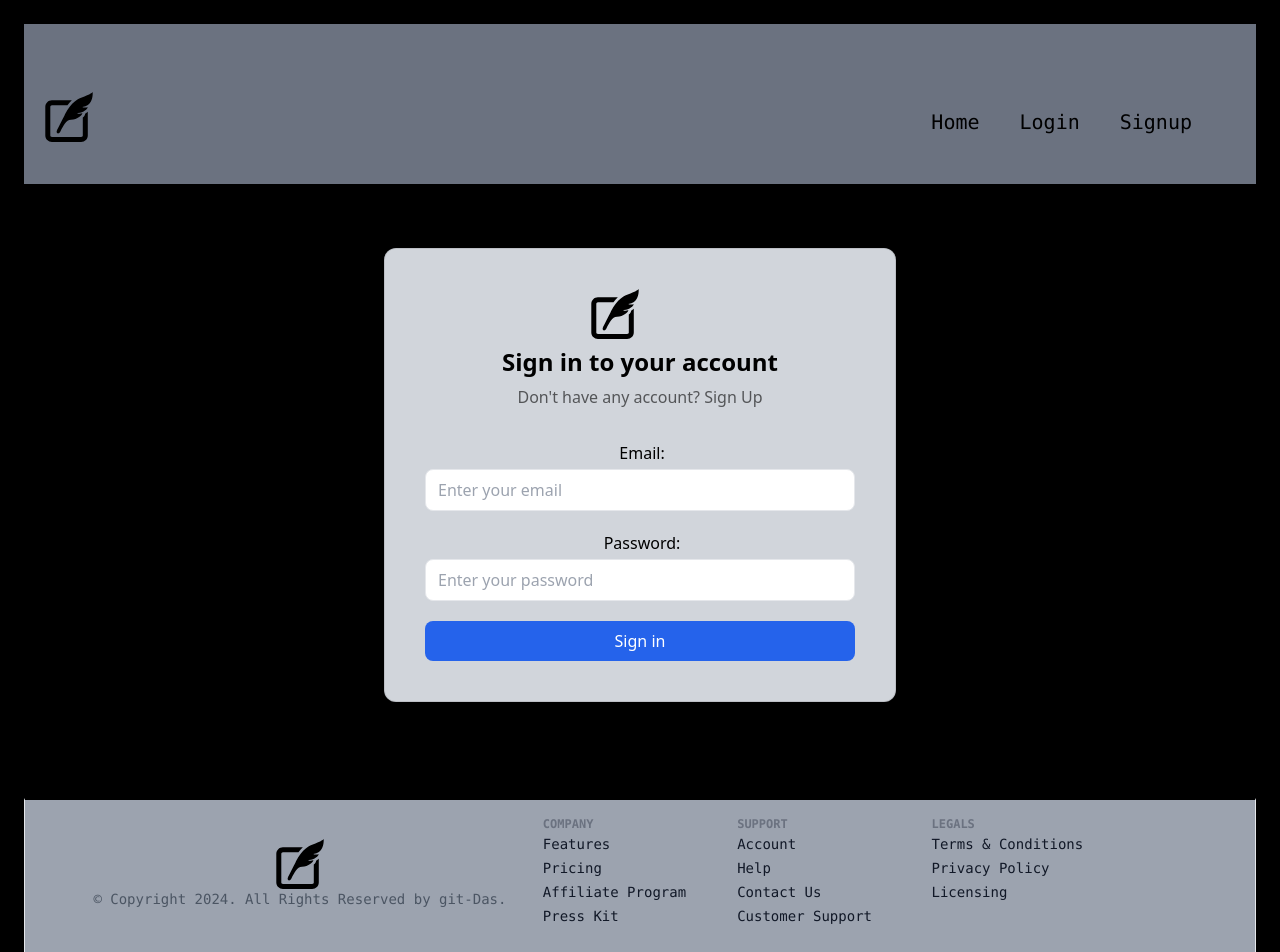
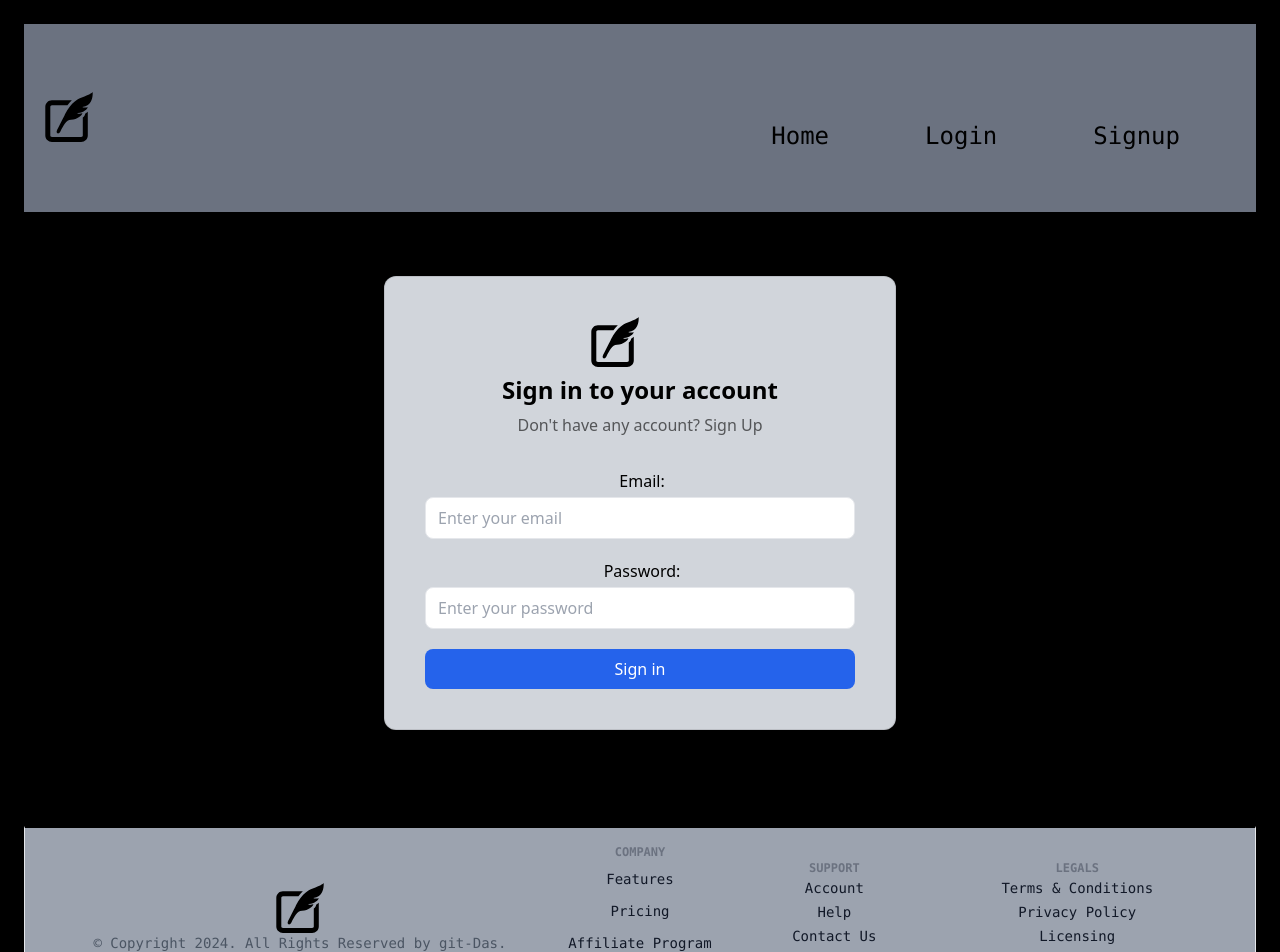
Before and after one commit to gitdas-dev/blog_appwrite, a React (Vite) app: page /login in a window 1280 px wide. Shown: the top 952 px of the page. Built offline with nearby package versions, Linux system fonts and the light colour scheme; no server answers.

Commit message:
ui change 16

```diff
--- a/src/components/footer/Footer.jsx
+++ b/src/components/footer/Footer.jsx
@@ -4,12 +4,12 @@ import Logo from '../Logo'
 
 function Footer() {
   return (
-    <section className="relative w-full h-full bottom-0 left-0 overflow-hidden bg-gray-400 border font-mono border-t-2 border-t-black p-4">
+    <section className="relative w-full lg:h-[20vh] bottom-0 left-0 overflow-hidden bg-gray-400 border font-mono border-t-2 border-t-black p-4">
             <div className="relative z-10 mx-auto max-w-7xl px-4">
-                <div className="flex flex-wrap">
-                    <div className="w-full md:w-1/2 lg:w-5/12 flex justify-center items-center">
+                <div className="flex flex-wrap justify-center align-center">
+                    <div className="w-full md:w-1/2 lg:w-5/12 flex justify-center items-center align-center">
                         <div className="mb-4 flex flex-col justify-center">
-                            <div className=" inline-flex items-center justify-center">
+                            <div className=" inline-flex items-center justify-center align-center">
                                 <Logo width="100px" />
                             </div>
                             <div>
@@ -19,9 +19,9 @@ function Footer() {
                             </div>
                         </div>
                     </div>
-                    <div className="w-full md:w-1/2 lg:w-2/12">
-                        <div className="h-full md:mb-5">
-                            <h3 className="tracking-px  text-xs font-semibold uppercase text-gray-500">
+                    <div className="w-full md:w-1/2 lg:w-2/12 lg:text-2xl">
+                        <div className="h-full md:mb-5 text-center">
+                            <h3 className="tracking-px  text-xs text-center font-semibold uppercase text-gray-500">
                                 Company
                             </h3>
                             <ul>
@@ -61,7 +61,7 @@ function Footer() {
                         </div>
                     </div>
                     <div className="w-full md:w-1/2 lg:w-2/12 mb-4">
-                        <div className="h-full">
+                        <div className="h-full text-center mt-4">
                             <h3 className="  text-xs font-semibold uppercase text-gray-500">
                                 Support
                             </h3>
@@ -102,7 +102,7 @@ function Footer() {
                         </div>
                     </div>
                     <div className="w-full md:w-1/2 lg:w-3/12 md:mb-4">
-                        <div className="h-full">
+                        <div className="h-full text-center mt-4">
                             <h3 className="tracking-px text-xs font-semibold uppercase text-gray-500">
                                 Legals
                             </h3>
--- a/src/components/header/Header.jsx
+++ b/src/components/header/Header.jsx
@@ -41,18 +41,18 @@ function Header() {
     <div className='py-2 shadow bg-gray-500 font-mono flex'>
         <Container>
             <nav className='flex ml-1 mr-8 mt-8 mb-8'>
-                <div className='mr-4'>
+                <div className='mr-0 sm:mr-4'>
                     <Link to='/'>
                         <Logo />
                     </Link>
                 </div>
-                <ul className='flex ml-auto sm:mt-2 gap-2'>
+                <ul className='flex ml-auto sm:mt-2 gap-3 md:gap-10'>
                     {navItems.map((item) => (
                         item.active ? (
                             <li key={item.name}>
                                 <button
                                     onClick={() => navigate(item.slug)}
-                                    className='inline-block px-0 sm:px-4 py-2 duration-500 hover:bg-blue-100 rounded-full sm:text-sm md:text-lg lg:text-xl'
+                                    className='inline-block px-0 sm:px-4 py-2 duration-500 hover:bg-blue-100 rounded-full text-sm md:text-2xl lg:text-2xl m-3'
                                 >
                                     {item.name}
                                 </button>
@@ -61,7 +61,7 @@ function Header() {
                     ))}
 
                     {authStatus && (
-                        <li>
+                        <li className='py-3 sm:text-sm md:text-lg lg:text-2xl'>
                             <LogoutButton />
                         </li>
                     )}
```
